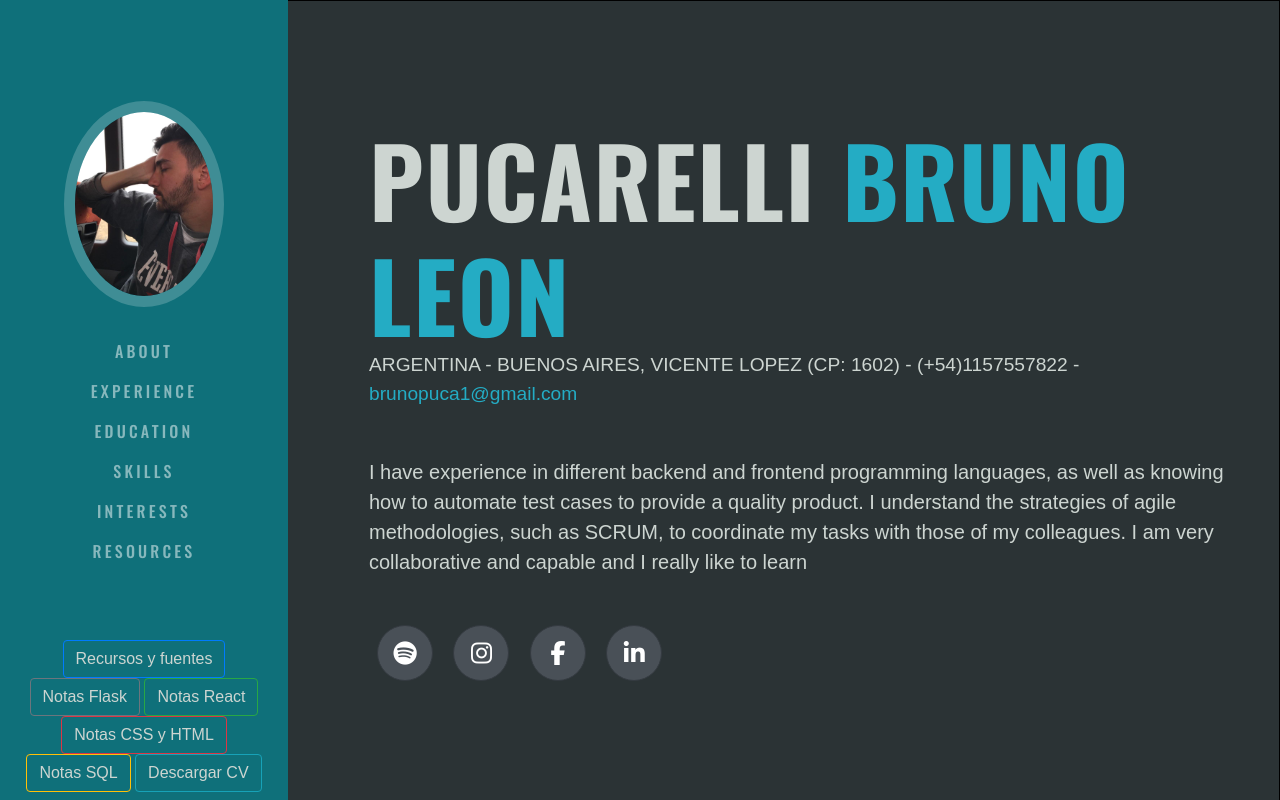
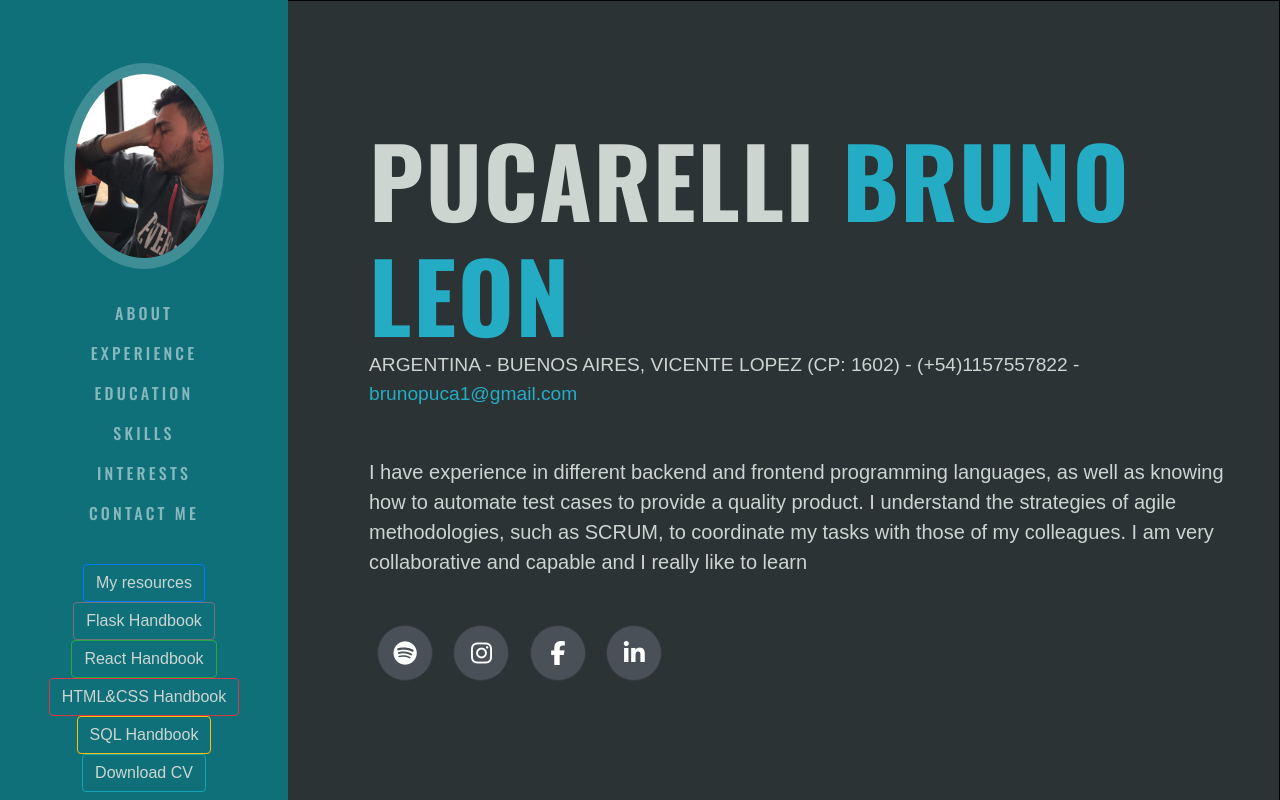
Before and after one commit to brunoleonpuca/brunoleonpuca.github.io, a plain HTML site: page index.html in a window 1280 px wide. Shown: the top 800 px of the page. Drawn offline with nearby package versions, Linux system fonts and the light colour scheme.

Commit message:
added cv, and little improvements pt 5

```diff
--- a/index.html
+++ b/index.html
@@ -5,7 +5,10 @@
     <meta name="viewport" content="width=device-width, initial-scale=1.0">
 
     <link rel="stylesheet" href="https://stackpath.bootstrapcdn.com/bootstrap/4.2.1/css/bootstrap.min.css" integrity="sha384-GJzZqFGwb1QTTN6wy59ffF1BuGJpLSa9DkKMp0DgiMDm4iYMj70gZWKYbI706tWS" crossorigin="anonymous">
+
+
     <link rel="preconnect" href="https://fonts.gstatic.com">
+    <link href="https://fonts.googleapis.com/css2?family=Noto+Sans+JP:wght@100;300;400;500;700&display=swap" rel="stylesheet">
 
     <link rel="preconnect" href="https://fonts.gstatic.com">
     <link href="https://fonts.googleapis.com/css2?family=Oswald:wght@500;600;700&display=swap" rel="stylesheet">
@@ -32,17 +35,17 @@
                 <li class="nav-item"><a class="nav-link js-scroll-trigger" href="#education">Education</a></li>
                 <li class="nav-item"><a class="nav-link js-scroll-trigger" href="#skills">Skills</a></li>
                 <li class="nav-item"><a class="nav-link js-scroll-trigger" href="#interests">Interests</a></li>
-                <li class="nav-item"><a class="nav-link js-scroll-trigger" href="#resources">Resources</a></li>
+                <li class="nav-item"><a class="nav-link js-scroll-trigger" href="#resources">Contact Me</a></li>
             </ul>
         </div>
 
         <div class="container-sm">
-            <button class="btn btn-outline-primary"><a href="recursos.html">Recursos y fuentes</a></button>
-            <button class="btn btn-outline-secondary"><a href="notas-flask.html">Notas Flask</a></button>
-            <button class="btn btn-outline-success"><a href="">Notas React</a></button>
-            <button class="btn btn-outline-danger"><a href="">Notas CSS y HTML</a></button>
-            <button class="btn btn-outline-warning"><a href="">Notas SQL</a></button>
-            <button class="btn btn-outline-info"><a href="">Descargar CV</a></button>
+            <button class="btn btn-outline-primary"><a href="recursos.html">My resources</a></button>
+            <button class="btn btn-outline-secondary"><a href="notas-flask.html">Flask Handbook</a></button>
+            <button class="btn btn-outline-success"><a href="">React Handbook</a></button>
+            <button class="btn btn-outline-danger"><a href="">HTML&CSS Handbook</a></button>
+            <button class="btn btn-outline-warning"><a href="">SQL Handbook</a></button>
+            <button class="btn btn-outline-info"><a href="assets/Bruno Leon Pucarelli - CV 2019.pdf" target="_blank" download>Download CV</a></button>
         </div>
 
     </nav>
--- a/styles-recursos.css
+++ b/styles-recursos.css
@@ -17,9 +17,9 @@
 }
 
 body {
-    font-family: var(--ff-body);
-    color: var(--ff--color-primary);
+    background-color: var(--color-background);
     font-size: 0.4rem;
+    color: var(--ff--color-secondary);
 }
 
 h1 {
@@ -27,16 +27,22 @@ h1 {
     font-size: 0.75rem;
     text-align: center;
     text-decoration: underline;
+    color: var(--ff--color-secondary);
 }
 
 h2, h3, h4 {
+    font-family: var(--ff--title);
     text-align: center;
     text-decoration: underline;
     font-size: 0.6rem;
 }
 
+table {
+    font-family: var(--ff-body);
+    color: var(--ff--color-primary);
+}
+
 .container-fluid {
-    background-color: var(--color-background);
     border: 1px solid black;
 }
 
--- a/styles.css
+++ b/styles.css
@@ -190,12 +190,20 @@ section.resume-section .subheading a {
     }
 
     section#experience h2{
-        font-size: 4rem;
+        font-size: 3rem;
     }
 
     section#education h2{
-        font-size: 4rem;
+        font-size: 3rem;
     }
+}
+
+section#experience h2{
+    font-size: 4rem;
+}
+
+section#education h2{
+    font-size: 4rem;
 }
 
 section#experience h2,h3{
```
Also changed, not shown: recursos.html (+6 -1 lines), 1 other file.
